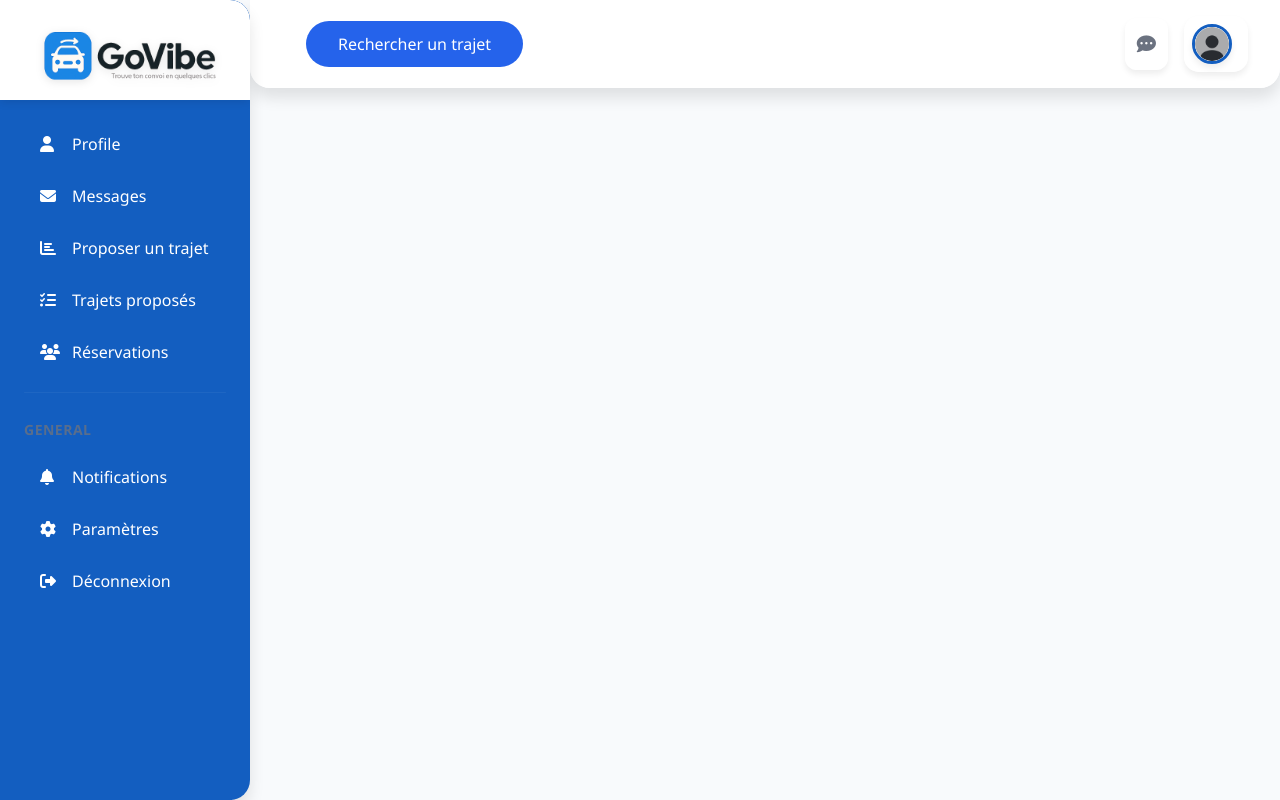
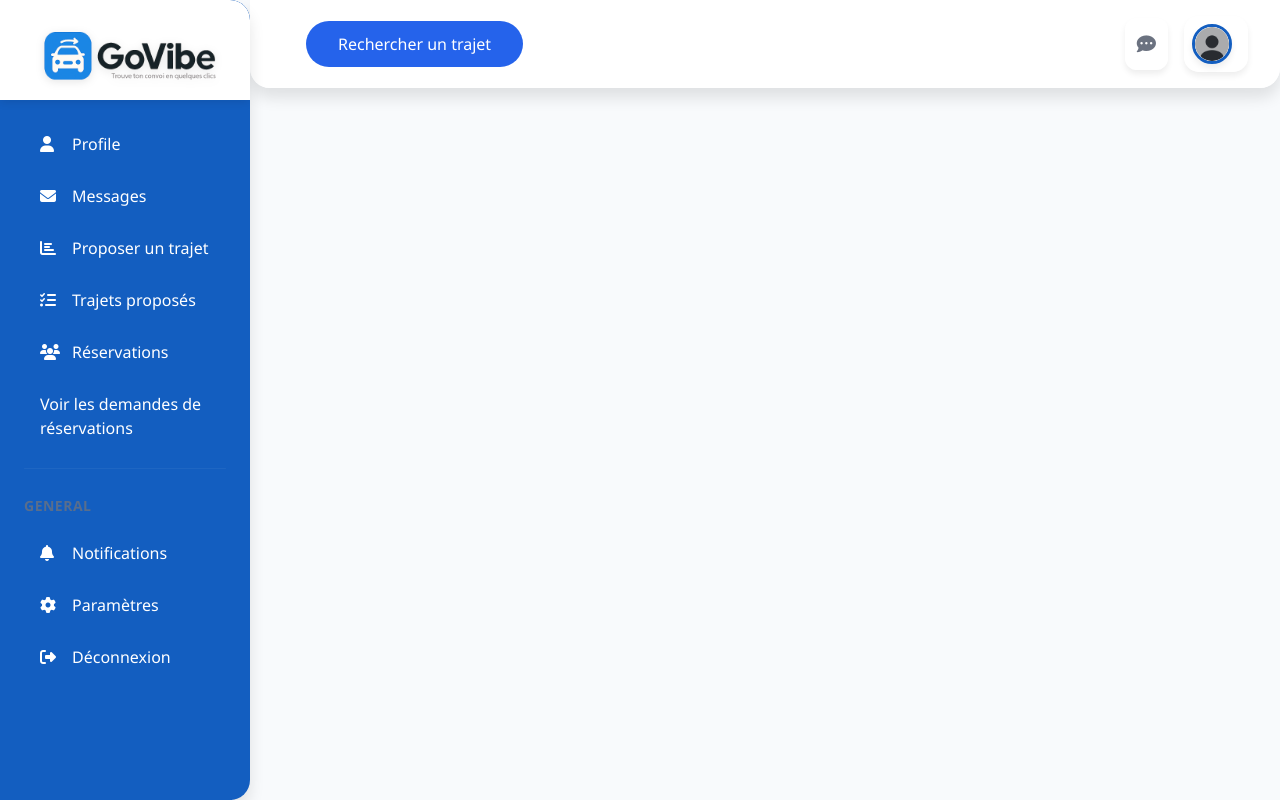
Before and after one commit to Patrickdoch130207/PIL1_2425_25, a Django app: page /homepage/ in a window 1280 px wide. Run offline with Django 4.2, Linux system fonts and the light colour scheme; the visitor is signed in with stand-in values (Sample User, id 1); data that the repository does not hold is empty; some libraries are stand-ins or nearby versions.

Commit message:
Correction des erreurs

```diff
--- a/backend/comotorage/users/templates/users/homepage.html
+++ b/backend/comotorage/users/templates/users/homepage.html
@@ -31,6 +31,7 @@
             <a href="{% url 'trajets:mes_reservations' %}" class="menu-item">
                 <i class="fas fa-users"></i>Réservations
             </a>
+            <a href="{% url 'trajets:gerer_reservations' %}" class="menu-item">Voir les demandes de réservations</a>
             <hr style="border-color: #2d3748; margin: 1rem 0;">
             <div class="px-3 py-2">
                 <small class="text-muted">GENERAL</small>
```
Also changed, not shown: README.md.
